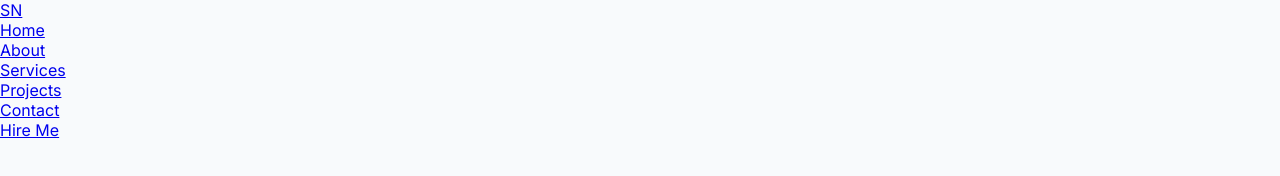
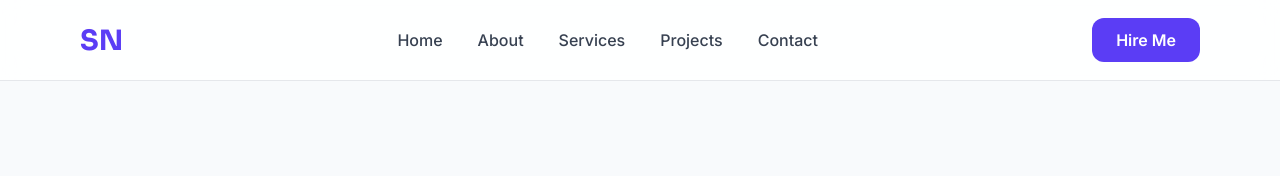
Before and after one commit to shanzanawaz/shanza-portfolio, a plain HTML site: page index.html in a window 1280 px wide. Drawn offline with Linux system fonts and the light colour scheme.

Commit message:
Update style.css

```diff
--- a/style.css
+++ b/style.css
@@ -17,3 +17,75 @@ body{
     background:#F8FAFC;
     color:#111827;
 }
+/* ===========================
+   GLOBAL CONTAINER
+=========================== */
+
+.container{
+    width:min(1120px,90%);
+    margin:auto;
+}
+
+/* ===========================
+   HEADER
+=========================== */
+
+.header{
+    position:fixed;
+    top:0;
+    left:0;
+    width:100%;
+    background:rgba(255,255,255,.85);
+    backdrop-filter:blur(14px);
+    border-bottom:1px solid #E5E7EB;
+    z-index:1000;
+}
+
+.header .container{
+    display:flex;
+    justify-content:space-between;
+    align-items:center;
+    height:80px;
+}
+
+.logo{
+    text-decoration:none;
+}
+
+.logo span{
+    font-family:'Sora',sans-serif;
+    font-size:28px;
+    font-weight:700;
+    color:#5B3DF5;
+}
+
+.nav-links{
+    display:flex;
+    list-style:none;
+    gap:35px;
+}
+
+.nav-links a{
+    text-decoration:none;
+    color:#374151;
+    font-weight:500;
+    transition:.3s;
+}
+
+.nav-links a:hover{
+    color:#5B3DF5;
+}
+
+.hire-btn{
+    text-decoration:none;
+    background:#5B3DF5;
+    color:#fff;
+    padding:12px 24px;
+    border-radius:12px;
+    font-weight:600;
+    transition:.3s;
+}
+
+.hire-btn:hover{
+    background:#4B2FE3;
+}
```
